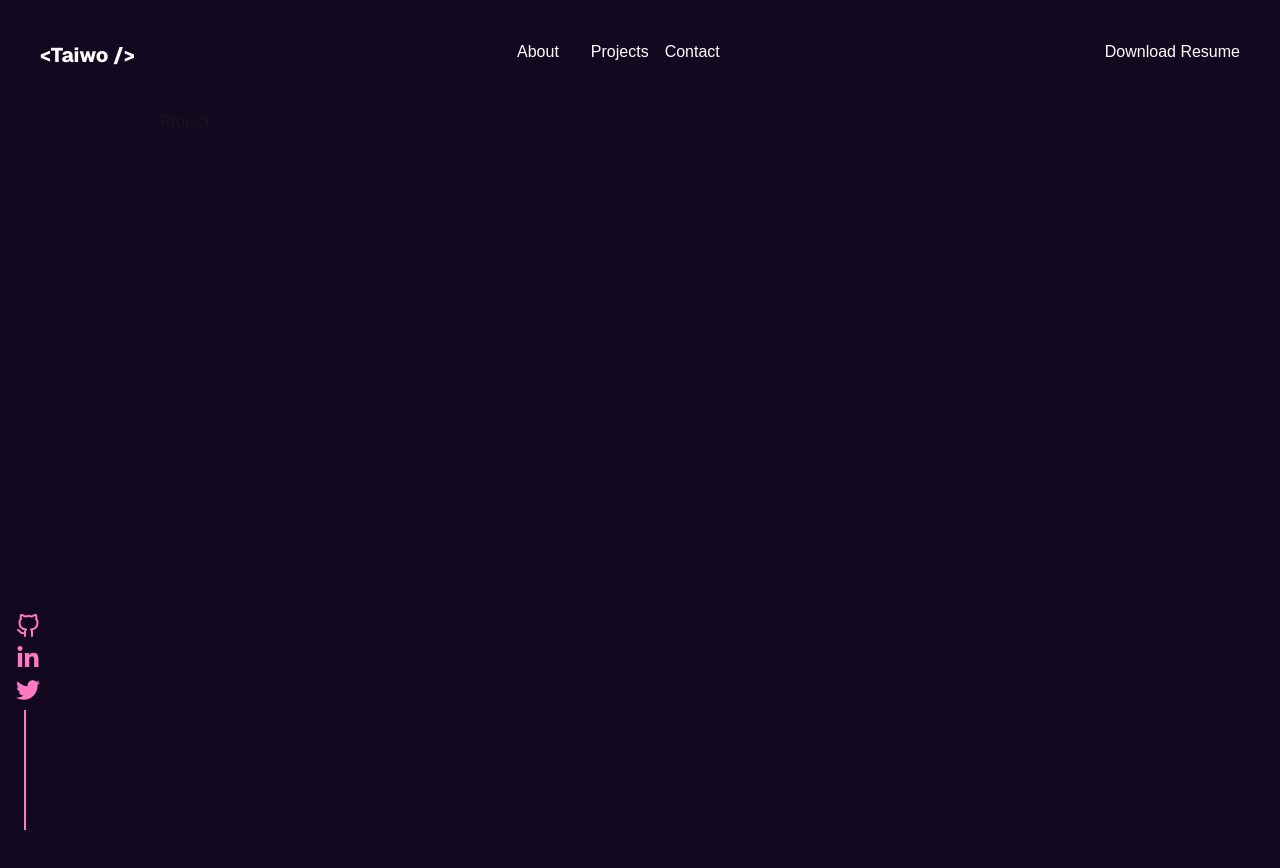
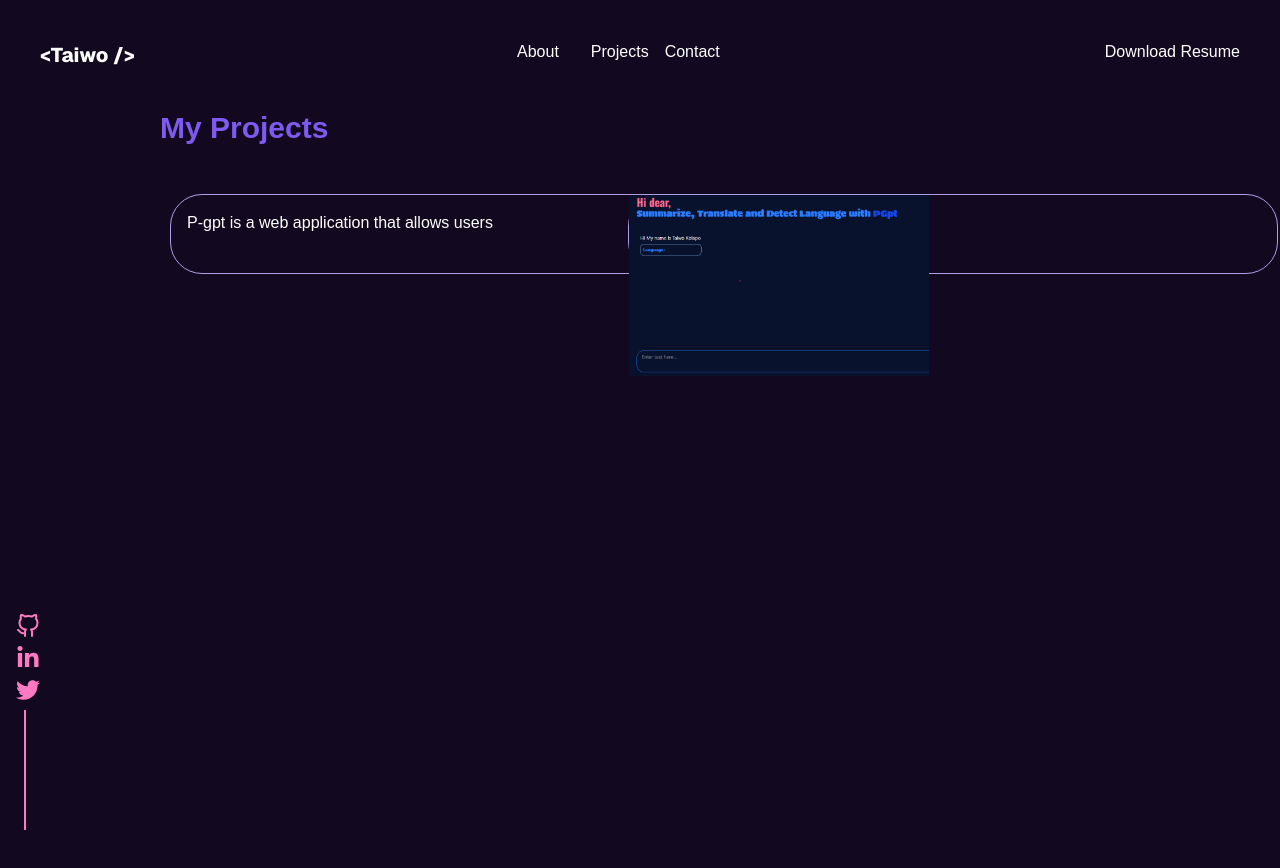
Before and after one commit to Favics-T/Taiwo-s-Portfolio, a Next.js app: page /Taiwo-s-Portfolio/projects in a window 1280 px wide. Shown: the top 868 px of the page. Built offline with nearby package versions, Linux system fonts and the light colour scheme; a web font is replaced by a local one.

Commit message:
Updated project page

```diff
--- /dev/null
+++ b/components/ProjectCard.jsx
@@ -0,0 +1,17 @@
+import Image from 'next/image';
+
+const ProjectCard = ({ description, imageSrc, imageAlt,link }) => {
+  return (
+    <div className="flex flex-wrap justify-center items-center transition-transform duration-300 ease-in-out hover:scale[1.02] hover:shadow-xl">
+      <div className="border border-[#ae9ce5] h-20 m-2 rounded-4xl w-[650px]">
+        <p className="p-4">{description}</p>
+      </div>
+      <div className="border w-[650px] -ml-[200px] h-20 cursor-pointer border-[#ae9ce5] rounded-4xl">
+        <Image src={imageSrc} alt={imageAlt} width={300} height={300} />
+        <a href={link}></a>
+      </div>
+    </div>
+  );
+};
+
+export default ProjectCard;
--- a/src/app/projects/page.jsx
+++ b/src/app/projects/page.jsx
@@ -1,9 +1,44 @@
+import ProjectCard from "../../../components/ProjectCard"
+
 
 
 const page = () => {
   return (
-    <div>
-      Project
+    <div className="text-white">
+      <div>
+      {/* Header */}
+      <div>
+        <h1 className="text-3xl text-[#7F5AF0]  font-extrabold">My Projects</h1>
+      </div>
+
+      {/* Project list */}
+      <div className='mt-10'>
+        <ProjectCard
+        description='P-gpt is a web application that allows users'
+        imageSrc='/Image/image.png'
+        imageAlt='pgpt imAGE'
+        link="https://favics-t.github.io/ai-translate"
+        />
+
+      {/* <div className="flex">
+        <div className="border border-[#ae9ce5]  m-2 h-30 rounded-4xl  w-[650px]">
+          <p className='p-4'>P-Gpt is a web application that allow users translate, summarize and detect language, it was build with react js, this project helped me in solidifying my knowledge with asynchronus javascript and Api </p>
+        </div>
+        <div className='border w-[650px] -ml-[200px] h-30 border-[#ae9ce5] rounded-4xl '>
+          <Image src="/Image/image.png"
+          alt='phote o'
+          width={300}
+          height={300}/>
+        </div>
+
+      </div> */}
+
+      </div>
+
+
+
+
+      </div>
     </div>
   )
 }
--- a/src/app/resume/page.jsx
+++ b/src/app/resume/page.jsx
@@ -8,7 +8,6 @@ const ResumePage = () => {
     name: "Kolapo Faith Taiwo.",
     email: "taiwopersonal24@example.com",
     skills: "JavaScript, React, Next.js, HTML, CSS, Node.js,Excellent communication",
-
     experience: "Frontend Intern at Afriment, 2024-present ",
   };
 
```
Also changed, not shown: public/Image/image.png (added).
